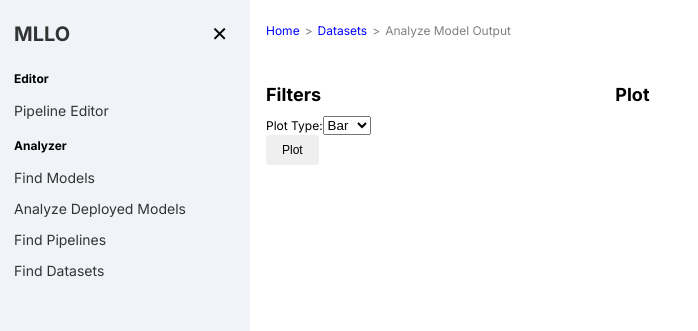
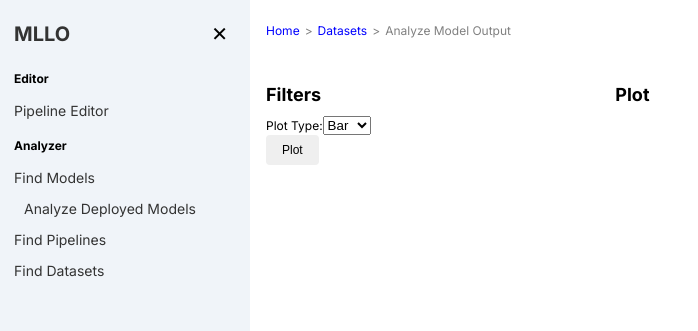
Before and after one commit to prtcrw/MLLE, a React (Vite) app in the folder mllo_web/frontend/web/: page /datasets/analyze-model-output in a window 1280 px wide. Shown: the top 331 px of the page, without its empty margins (0-698 px from the left). Built offline with nearby package versions, Linux system fonts and the light colour scheme; what chartjs-plugin-datalabels would draw is missing.

Commit message:
Update submenu to handle sub-submenu

```diff
--- a/mllo_web/frontend/web/src/components/Menu.tsx
+++ b/mllo_web/frontend/web/src/components/Menu.tsx
@@ -32,8 +32,12 @@ const Menu: React.FC<{ isMenuOpen: boolean; toggleMenu: () => void; isMobile: bo
     ];
 
     const analyzerSubmenuItems = [
-        {label: 'Find Models', path: '/models'},
-        {label: 'Analyze Deployed Models', path: '/models/analyze-deployed-models'},
+        {
+            label: 'Find Models', path: '/models',
+            children: [
+                {label: 'Analyze Deployed Models', path: '/models/analyze-deployed-models'}
+            ]
+        },
         {label: 'Find Pipelines', path: '/pipelines'},
         {label: 'Find Datasets', path: '/datasets'},
     ];
--- a/mllo_web/frontend/web/src/components/Submenu.tsx
+++ b/mllo_web/frontend/web/src/components/Submenu.tsx
@@ -1,17 +1,26 @@
 import React from 'react';
-import { Link } from 'react-router-dom';
+import {Link} from 'react-router-dom';
 
 interface SubmenuProps {
-    items: { label: string; path: string }[];
+    items: {
+        label: string;
+        path: string;
+        children?: SubmenuProps['items'];
+    }[];
     onItemClick: (event: React.MouseEvent) => void;
 }
 
-const Submenu: React.FC<SubmenuProps> = ({ items, onItemClick }) => {
+const Submenu: React.FC<SubmenuProps> = ({items, onItemClick}) => {
     return (
         <ul className="submenu">
             {items.map((item) => (
-                <li key={item.label} onClick={onItemClick}>
-                    <Link to={item.path}>{item.label}</Link>
+                <li key={item.label}>
+                    <Link to={item.path} onClick={onItemClick}>
+                        {item.label}
+                    </Link>
+                    {item.children && (
+                        <Submenu items={item.children} onItemClick={onItemClick}/> // Recursively render sub-submenu
+                    )}
                 </li>
             ))}
         </ul>
--- a/mllo_web/frontend/web/src/components/styles/menu.css
+++ b/mllo_web/frontend/web/src/components/styles/menu.css
@@ -92,7 +92,7 @@
 }
 
 .menu-content li {
-    margin-bottom: 10px;
+    margin: 10px 0;
 }
 
 .menu-content a {
@@ -104,3 +104,7 @@
 .submenu {
     list-style-type: none; /* Remove default bullet points */
 }
+
+.submenu .submenu {
+    padding-left: 10px;
+}
```
